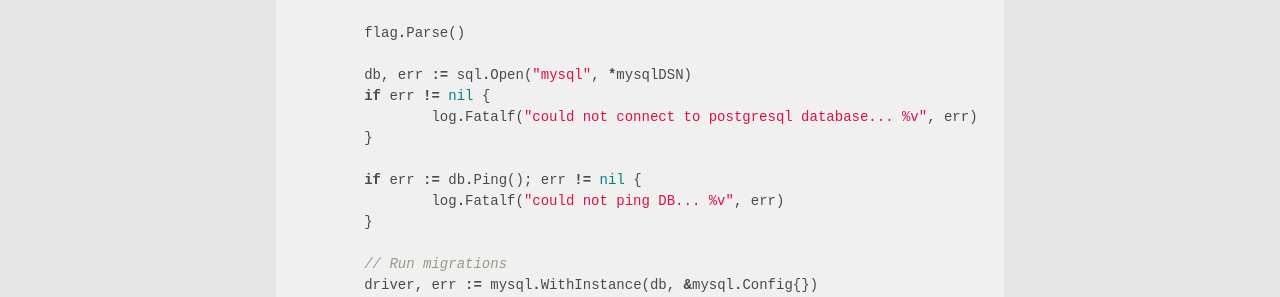
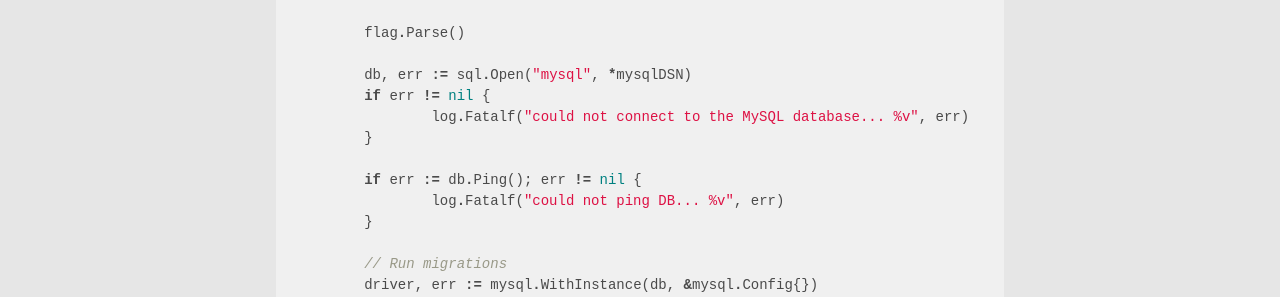
Before and after one commit to adelowo/portfolio, a Jekyll site: the page built from _posts/2019-01-02-database-migration-golang.md, in a window 1280 px wide and 900 px high, scrolled down 1010 px. Shown: the part 151-448 px from the top of the window. Built offline with Jekyll 4.4.1, drawn with Linux system fonts in a browser that asks for light colours; some web fonts are replaced; comment, search, counter and statistics services are not loaded.

Commit message:
fix database name

```diff
--- a/_posts/2019-01-02-database-migration-golang.md
+++ b/_posts/2019-01-02-database-migration-golang.md
@@ -59,7 +59,7 @@ func main() {
 
 	db, err := sql.Open("mysql", *mysqlDSN)
 	if err != nil {
-		log.Fatalf("could not connect to postgresql database... %v", err)
+		log.Fatalf("could not connect to the MySQL database... %v", err)
 	}
 
 	if err := db.Ping(); err != nil {
```
